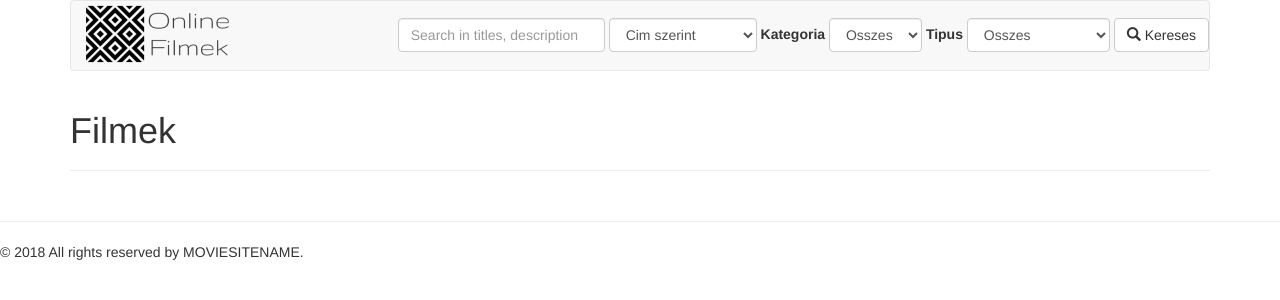
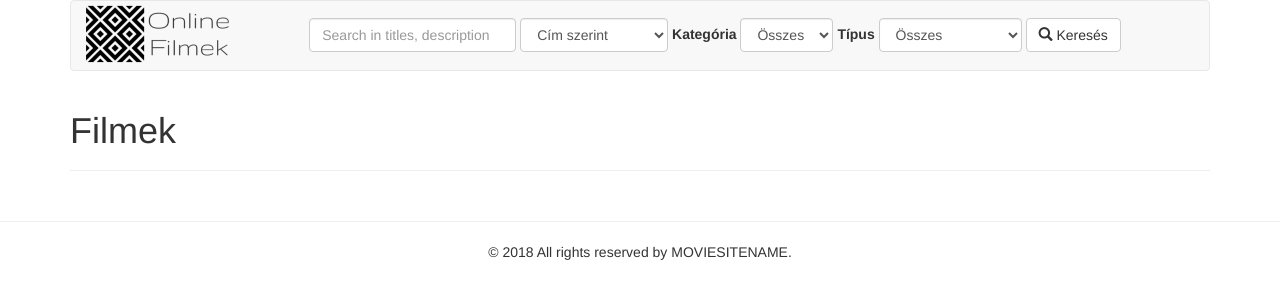
Before and after one commit to sooserno20/filmezz, a Django app: page / in a window 1280 px wide. Shown: the top 300 px of the page. Run offline with Django 3.2, Linux system fonts and the light colour scheme; data that the repository does not hold is empty; some libraries are stand-ins or nearby versions.

Commit message:
Fixed search, tuned frontend

```diff
--- a/core/templates/core/base.html
+++ b/core/templates/core/base.html
@@ -21,10 +21,12 @@
             <div class="container-fluid">
                 <div class="navbar-header">
                     <a href="{% url 'movie-list' %}">
-                        <img src="{% static 'images/logo.png' %}" width="150" />
+                        <img src="{% static 'images/logo.png' %}" width="150"/>
                     </a>
                 </div>
-                <div class="navbar-right margin-top-17">
+                <center>
+                    <div class="margin-top-17">
+
                         <form method="GET" action="{% url 'movie-list' %}" class="form-inline">
                             <div class="form-group">
                                 <input type="text" value="{{ request.GET.search }}" name='search'
@@ -33,33 +35,34 @@
                             </div>
                             <div class="form-group">
                                 <select name="search_by" class="form-control">
-                                <option value="title" selected>Cim szerint</option>
-                                <option value="actors">Szinesz szerint</option>
-                                <option value="directors">Rendezo szerint</option>
+                                    <option value="title" selected>Cím szerint</option>
+                                    <option value="actors">Színész szerint</option>
+                                    <option value="directors">Rendező szerint</option>
                                 </select>
                             </div>
                             <div class="form-group">
-                            <label for="exampleInputEmail3">Kategoria</label>
+                                <label for="exampleInputEmail3">Kategória</label>
                                 <select name="category" class="form-control">
-                                <option value='All' selected>Osszes</option>
+                                    <option value='All' selected>Összes</option>
                                     {% for option in category_options %}
                                         <option value={{ option }}>{{ option }}</option>
                                     {% endfor %}
                                 </select>
                             </div>
                             <div class="form-group">
-                            <label for="exampleInputEmail3">Tipus</label>
-                            <select name="category" class="form-control">
-                                <option value='All' selected>Osszes</option>
+                                <label for="exampleInputEmail3">Típus</label>
+                                <select name="type" class="form-control">
+                                    <option value='All' selected>Összes</option>
                                     <option value='movie'>Csak filmek</option>
                                     <option value='series'>Csak sorozatok</option>
                                 </select>
                             </div>
                             <button type="submit" value="Search" class="btn btn-default">
-                            <span class="glyphicon glyphicon-search"></span>&nbsp;Kereses
+                                <span class="glyphicon glyphicon-search"></span>&nbsp;Keresés
                             </button>
                         </form>
                     </div>
+                </center>
             </div>
         </nav>
     {% endblock %}
@@ -68,7 +71,7 @@
     {% block footer %}
         <footer style="margin-top 50px;">
             <hr>
-            <p>© 2018 All rights reserved by MOVIESITENAME.</p>
+            <center><p>© 2018 All rights reserved by MOVIESITENAME.</p></center>
         </footer>
     {% endblock footer %}
 </div>
--- a/core/views.py
+++ b/core/views.py
@@ -1,5 +1,6 @@
 from django.http import HttpResponseRedirect, HttpResponse
 from django.views.generic import DetailView, ListView
+from django.db.models import Q
 from .models import Movie, Category, MovieLink
 import unicodedata
 import requests
@@ -9,6 +10,12 @@ def strip_accents(s):
     return ''.join(c for c in unicodedata.normalize('NFD', s) if unicodedata.category(c) != 'Mn')
 
 
+def sort_accented_list(a_list):
+    a_dict = {strip_accents(s): s for s in a_list}
+    sorted_dict = sorted(a_dict.items(), key=lambda e: e[0])
+    return [e[1] for e in sorted_dict]
+
+
 class MovieList(ListView):
     model = Movie
     paginate_by = 12
@@ -16,7 +23,7 @@ class MovieList(ListView):
     def get_context_data(self, *, object_list=None, **kwargs):
         data = super().get_context_data(**kwargs)
         category_options = list(Category.objects.all().values_list('name', flat=True))
-        data['category_options'] = sorted([strip_accents(s) for s in category_options])
+        data['category_options'] = sort_accented_list(category_options)
         data['end_minus_five'] = data['paginator'].page_range.stop - 5
         data['last_page'] = data['paginator'].page_range.stop - 1
         # data['before_last_page'] = data['paginator'].page_range.stop - 2
@@ -27,23 +34,40 @@ class MovieList(ListView):
         return data
 
     def get_queryset(self):
-        search_by = self.request.GET.get('search_by', 'title')
+        search_by = self.request.GET.get('search_by', None)
         search = self.request.GET.get('search', None)
-        if not search:
-            return self.model.objects.all()
+        category = self.request.GET.get('category', None)
+        type = self.request.GET.get('type', None)
 
-        if search_by == 'title':
-            return self.model.objects.filter(title__icontains=search)
-        elif search_by == 'actors':
-            return self.model.objects.filter(actors__name__icontains=search)
-        elif search_by == 'directors':
-            return self.model.objects.filter(directors__name__icontains=search)
-        else:
-            return self.model.objects.all()
+        query_filter = []
+        if search:
+            if search_by == 'title':
+                query_filter.append(Q(title__icontains=search))
+            elif search_by == 'actors':
+                query_filter.append(Q(actors__name__icontains=search))
+            elif search_by == 'directors':
+                query_filter.append(Q(directors__name__icontains=search))
+
+        if category and category != 'All':
+            query_filter.append(Q(categories__name__icontains=category))
+
+        if type and type != 'All':
+            if type == 'Movie':
+                query_filter.append(Q(is_series=False))
+            elif type == 'Series':
+                query_filter.append(Q(is_series=True))
+
+        return self.model.objects.filter(*query_filter)
 
 
 class MovieDetail(DetailView):
     model = Movie
+
+    def get_context_data(self, *, object_list=None, **kwargs):
+        data = super().get_context_data(**kwargs)
+        category_options = list(Category.objects.all().values_list('name', flat=True))
+        data['category_options'] = sort_accented_list(category_options)
+        return data
 
 
 def movie_link(request, movie_id, link_id):
```
Lines whose indentation alone changed are shown as unchanged.
